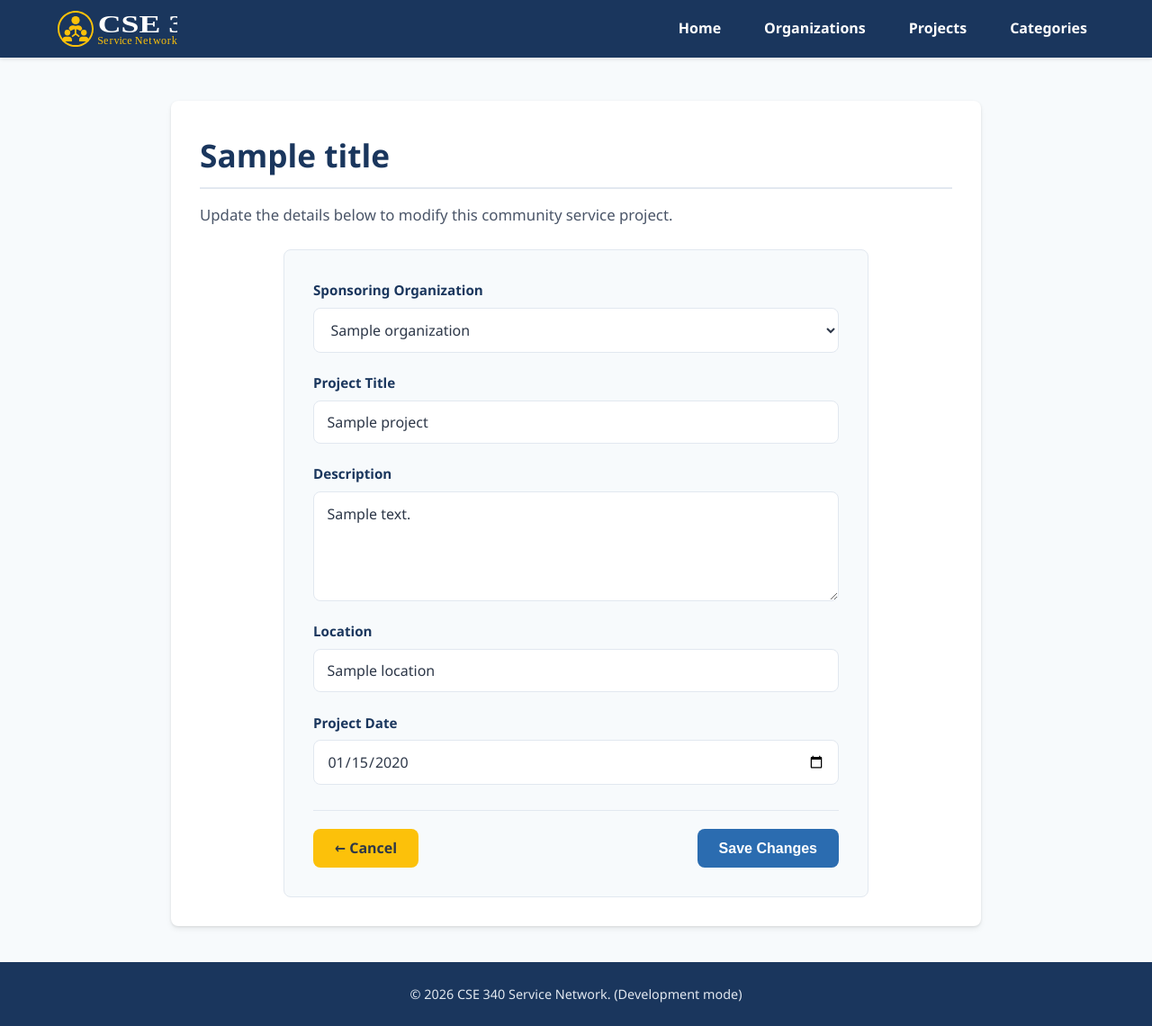
After one commit to RonaldDiaz/cse340-course-repo, a Node server app: template src/views/edit-project.ejs in a window 1280 px wide. The commit adds this page. Shown: the whole page at 90% size. Run offline with Node 20, Linux system fonts and the light colour scheme; the template is opened without the code that fills it: most values are stand-ins (such as "Sample title", 1, 10 or a date in 2020).

Commit message:
W04 Team Activity

```diff
--- a/src/routes.js
+++ b/src/routes.js
@@ -3,7 +3,7 @@ import { showProjectDetailsPage } from './controllers/projects.js';
 
 import { showHomePage } from './controllers/index.js';
 import { showOrganizationsPage, showOrganizationDetailsPage, showNewOrganizationForm, processNewOrganizationForm, organizationValidation, showEditOrganizationForm, processEditOrganizationForm } from './controllers/organizations.js';
-import { showProjectsPage, showNewProjectForm, processNewProjectForm, projectValidation } from './controllers/projects.js';
+import { showProjectsPage, showNewProjectForm, processNewProjectForm, projectValidation, showEditProjectForm, processEditProjectForm } from './controllers/projects.js';
 import { showCategoriesPage, showCategoryDetailsPage, showAssignCategoriesForm, processAssignCategoriesForm } from './controllers/categories.js';
 import { testErrorPage } from './controllers/errors.js';
 
@@ -22,6 +22,8 @@ router.get('/projects', showProjectsPage);
 router.get('/project/:id', showProjectDetailsPage);
 router.get('/new-project', showNewProjectForm);
 router.post('/new-project', projectValidation, processNewProjectForm);
+router.get('/edit-project/:id', showEditProjectForm);
+router.post('/edit-project/:id', processEditProjectForm);
 router.get('/categories', showCategoriesPage);
 router.get('/category/:id', showCategoryDetailsPage);
 // Routes to handle the assign categories to project form
--- /dev/null
+++ b/src/views/edit-project.ejs
@@ -0,0 +1,52 @@
+<%- include('partials/header') %>
+    <main>
+        <h1>
+            <%= title %>
+        </h1>
+        <p>Update the details below to modify this community service project.</p>
+
+        <form action="/edit-project/<%= project.project_id %>" method="POST" class="app-form">
+            <div class="form-group">
+                <label for="organizationId">Sponsoring Organization</label>
+                <select id="organizationId" name="organizationId" required>
+                    <option value="" disabled>-- Select an Organization --</option>
+                    <% organizations.forEach(org=> { %>
+                        <option value="<%= org.organization_id %>" <%=org.organization_id===project.organization_id
+                            ? 'selected' : '' %>>
+                            <%= org.name %>
+                        </option>
+                        <% }); %>
+                </select>
+            </div>
+
+            <div class="form-group">
+                <label for="title">Project Title</label>
+                <input type="text" id="title" name="title" value="<%= project.title %>" required />
+            </div>
+
+            <div class="form-group">
+                <label for="description">Description</label>
+                <textarea id="description" name="description" rows="4" required><%= project.description %></textarea>
+            </div>
+
+            <div class="form-group">
+                <label for="location">Location</label>
+                <input type="text" id="location" name="location" value="<%= project.location %>" required />
+            </div>
+
+            <div class="form-group">
+                <label for="date">Project Date</label>
+                <% const formattedDate = project.project_date
+                    ? new Date(project.project_date).toISOString().split('T')[0]
+                    : '';
+                %>
+                <input type="date" id="date" name="date" value="<%= formattedDate %>" required />
+            </div>
+
+            <div class="form-actions">
+                <a href="/project/<%= project.project_id %>" class="btn-secondary">&larr; Cancel</a>
+                <button type="submit" class="btn-primary">Save Changes</button>
+            </div>
+        </form>
+    </main>
+    <%- include('partials/footer') %>
--- a/src/views/project.ejs
+++ b/src/views/project.ejs
@@ -63,7 +63,9 @@
 
             <div class="detail-card-footer">
                 <a href="/projects" class="btn-secondary">Back to Projects</a>
-                <button type="button" class="btn-primary">Volunteer for this Project</button>
+                <a href="/edit-project/<%= projectDetails.project_id %>" class="btn-primary">
+                    Edit Project
+                </a>
             </div>
         </div>
     <% } else { %>
```
Also changed, not shown: src/controllers/projects.js (+46 -2 lines), src/models/projects.js (+8 -8 lines), src/views/assign-categories.ejs (+0 -9 lines).
